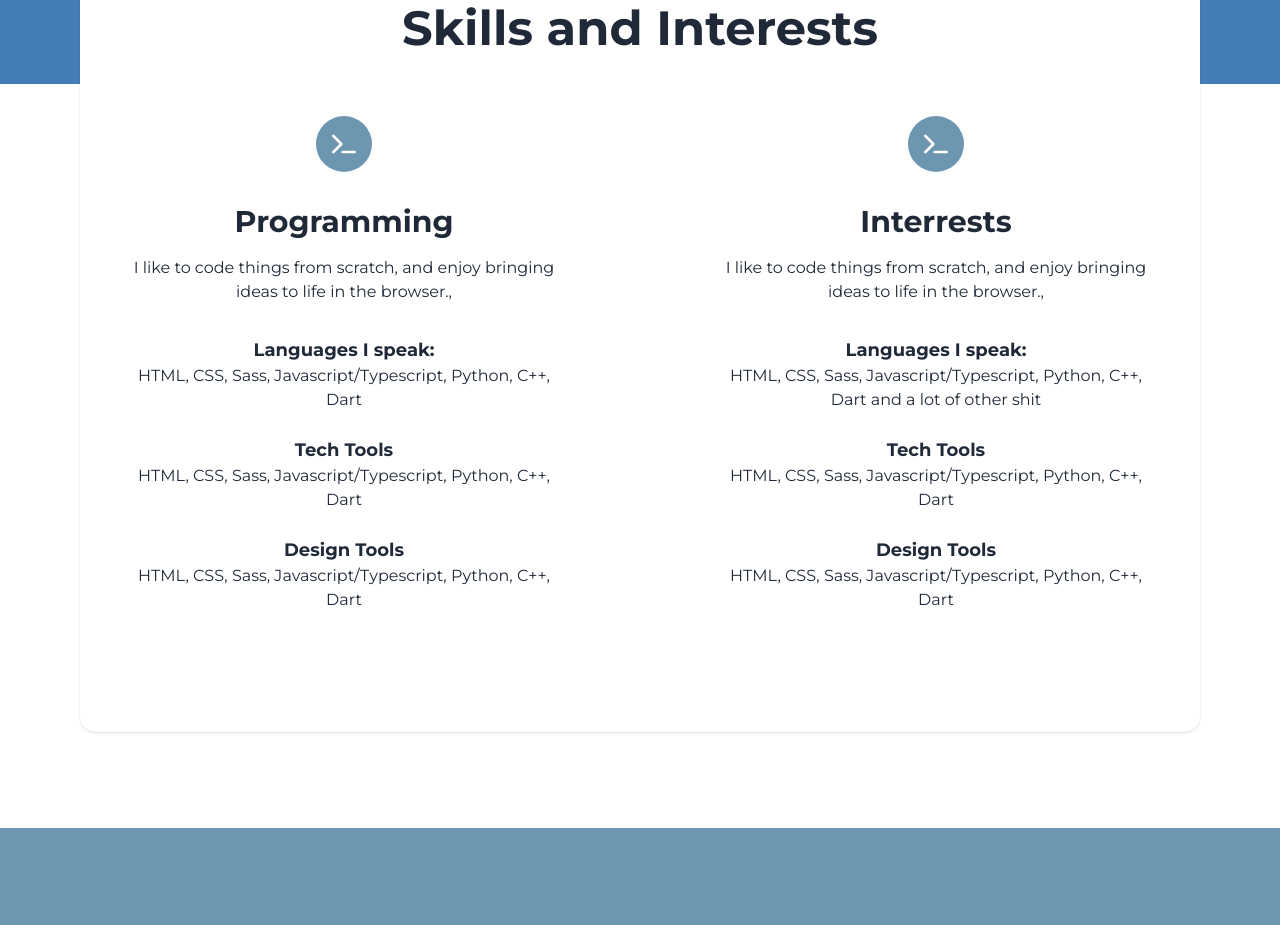
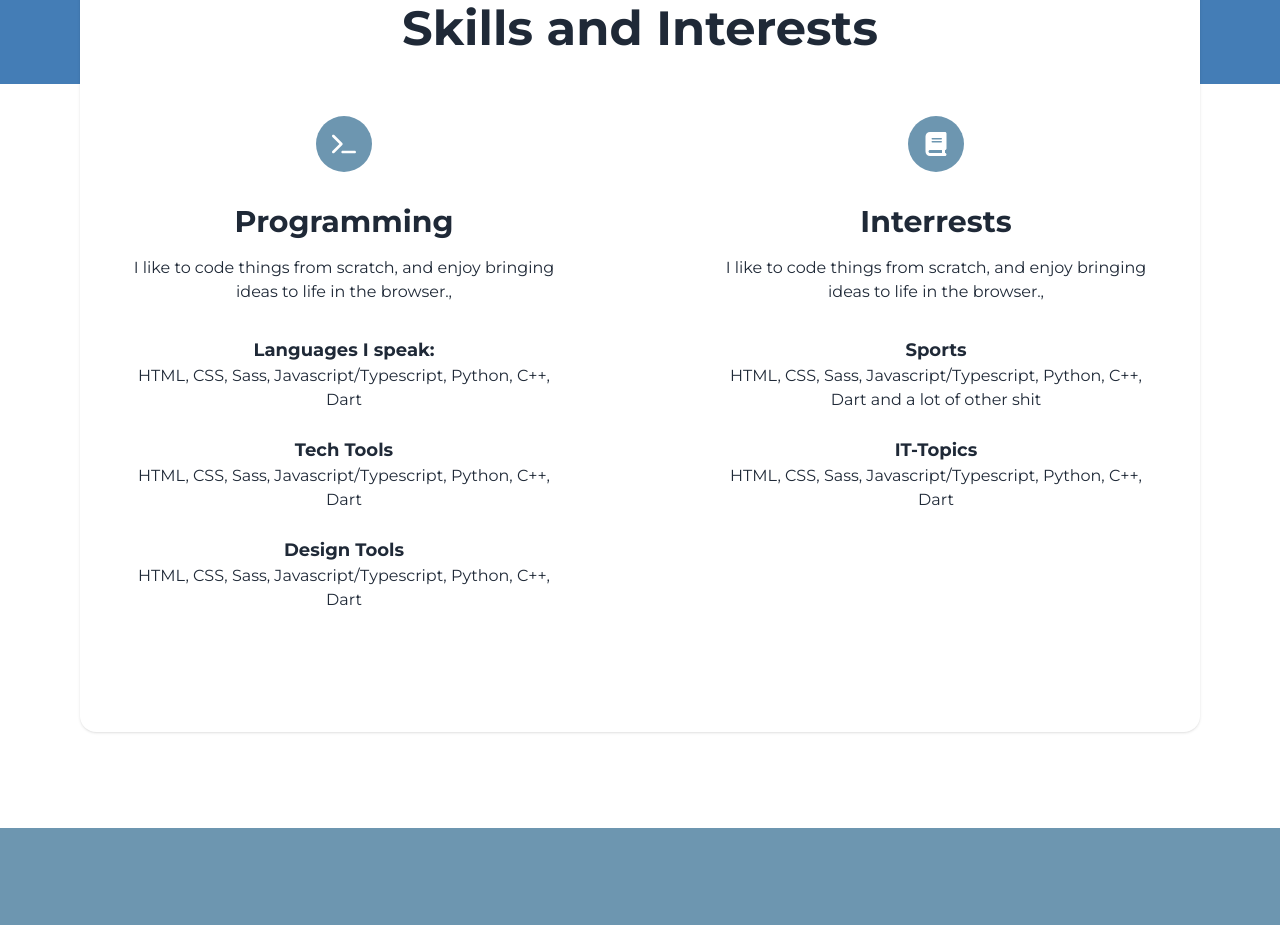
Before and after one commit to FeliMax/signore, a Next.js app: page / in a window 1280 px wide. Shown: the part 1980-2905 px from the top of the page. Built offline with nearby package versions, Linux system fonts and the light colour scheme.

Commit message:
TASK: change logo in Skillsection

```diff
--- a/components/sections/Skills.tsx
+++ b/components/sections/Skills.tsx
@@ -8,6 +8,7 @@ interface SkillList {
 }
 
 export interface SkillContent {
+    iconName: string;
     heading: string;
     description: string;
     skill: SkillList[];
@@ -30,7 +31,7 @@ export const Skills = () => {
                                 >
                                     <div className="mb-4 rounded-full bg-primary p-4 md:mb-8">
                                         <Icon
-                                            iconName="terminal"
+                                            iconName={skill.iconName}
                                             className="h-6 w-6 text-white"
                                         />
                                     </div>
--- a/public/content/skills.json
+++ b/public/content/skills.json
@@ -1,5 +1,6 @@
 [
   {
+    "iconName": "terminal",
     "heading": "Programming",
     "description": "I like to code things from scratch, and enjoy bringing ideas to life in the browser.,",
     "skill": [
@@ -18,19 +19,16 @@
     ]
   },
   {
+    "iconName": "book",
     "heading": "Interrests",
     "description": "I like to code things from scratch, and enjoy bringing ideas to life in the browser.,",
     "skill": [
       {
-        "skillHeading": "Languages I speak:",
+        "skillHeading": "Sports",
         "skillDescription": "HTML, CSS, Sass, Javascript/Typescript, Python, C++, Dart and a lot of other shit"
       },
       {
-        "skillHeading": "Tech Tools",
-        "skillDescription": "HTML, CSS, Sass, Javascript/Typescript, Python, C++, Dart"
-      },
-      {
-        "skillHeading": "Design Tools",
+        "skillHeading": "IT-Topics",
         "skillDescription": "HTML, CSS, Sass, Javascript/Typescript, Python, C++, Dart"
       }
     ]
```
